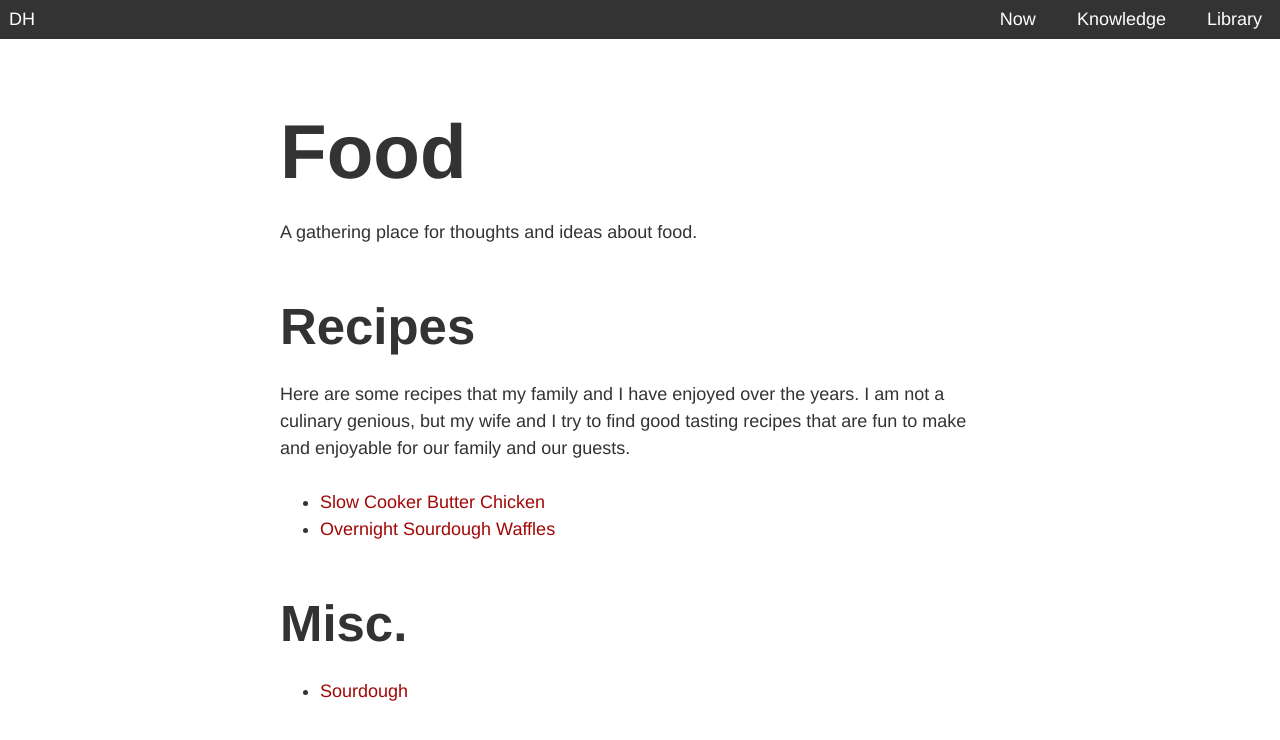
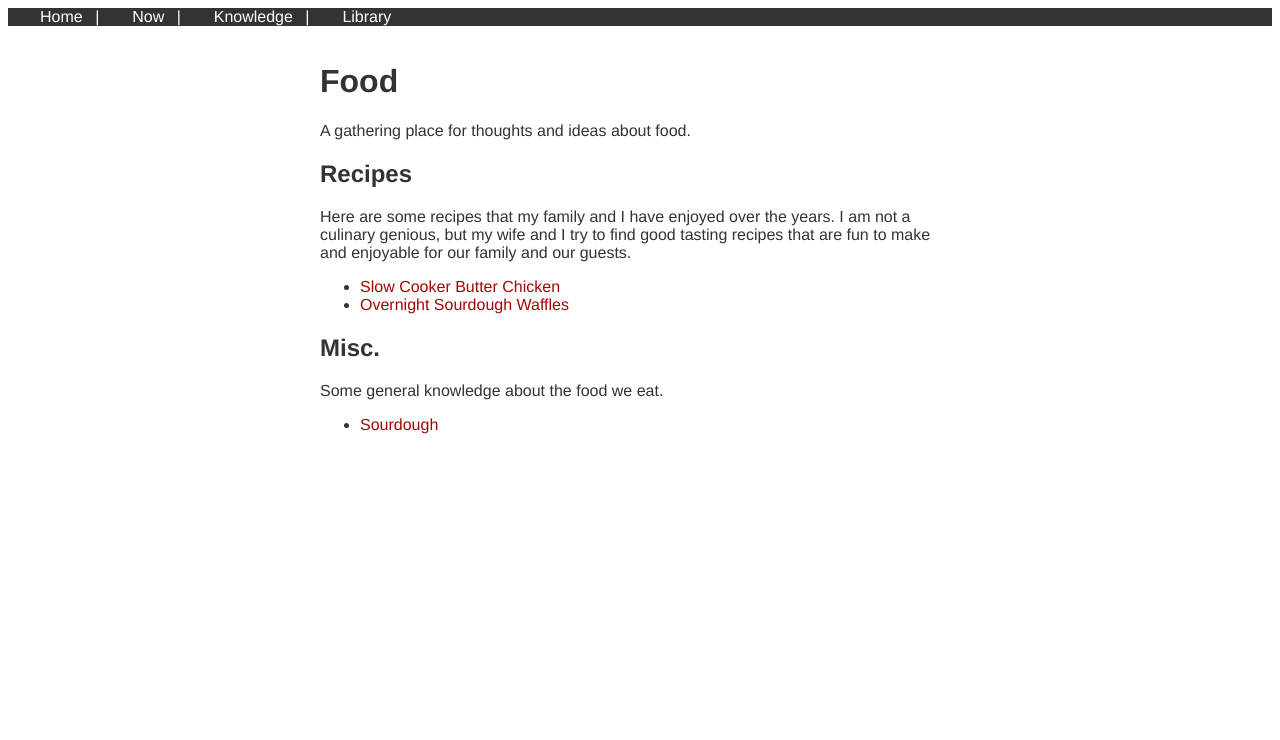
Before and after one commit to dahenson/dahenson.github.io, a Jekyll site: the page built from knowledge/food/index.md, in a window 1280 px wide. Shown: the top 740 px of the page. Built offline with Jekyll 4.4.1, drawn with Linux system fonts in a browser that asks for light colours.

Commit message:
Update wiki

```diff
--- a/_includes/head.html
+++ b/_includes/head.html
@@ -7,7 +7,5 @@
   <title>{{ site.title }}</title>
   {% endif %}
   <meta name="description" content="My Personal Blog">
-  <link rel="stylesheet" href="/css/normalize.css">
-  <link rel="stylesheet" href="/css/typebase.css">
   <link rel="stylesheet" href="/css/main.css">
 </head>
--- a/_includes/header.html
+++ b/_includes/header.html
@@ -1,8 +1,8 @@
 <header>
-  <span><a href="/">DH</a></span>
   <nav>
-    <a href="/now">now</a>
-    <a href="/knowledge">knowledge</a>
+    <a href="/">home</a></span>&nbsp;|&nbsp;
+    <a href="/now">now</a>&nbsp;|&nbsp;
+    <a href="/knowledge">knowledge</a>&nbsp;|&nbsp;
     <a href="/library">library</a>
   </nav>
 </header>
--- a/knowledge/food/index.md
+++ b/knowledge/food/index.md
@@ -16,4 +16,6 @@ recipes that are fun to make and enjoyable for our family and our guests.
 
 ## Misc.
 
+Some general knowledge about the food we eat.
+
 - [Sourdough](sourdough)
```
Also changed, not shown: knowledge/food/sourdough.md (+1 -0 lines), knowledge/tech/gnome-swap-caps.md (+1 -0 lines).
